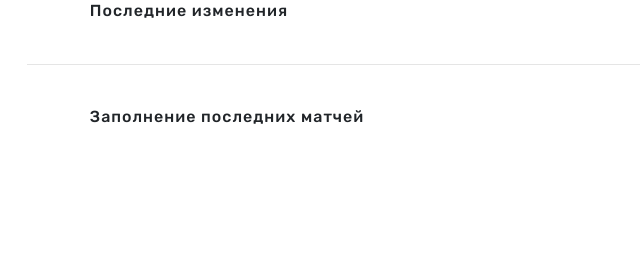
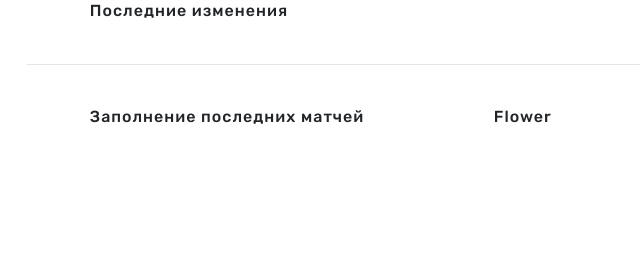
Before and after one commit to SamurayXXI/EloRating, a Django app: template EloMain/templates/EloMain/panel.html in a window 1280 px wide. Shown: the part 521-800 px from the top of the page, without its empty margins (58-698 px from the left). Run offline with Django 3.2, Linux system fonts and the light colour scheme; the template is opened without the code that fills it, so the values that code supplies are empty; some libraries are stand-ins or nearby versions.

Commit message:
Add script for start celery + add flower to panel

```diff
--- a/EloMain/templates/EloMain/panel.html
+++ b/EloMain/templates/EloMain/panel.html
@@ -27,6 +27,7 @@
     <a class="btn" href="last_changes">Последние изменения</a>
     <hr>
     <a class="btn" href="last_matches_fill">Заполнение последних матчей</a>
+    <a class="btn" href="http://localhost:5555/" target="_blank">Flower</a>
 
 
 </div>
```
Also changed, not shown: 1 other file.
